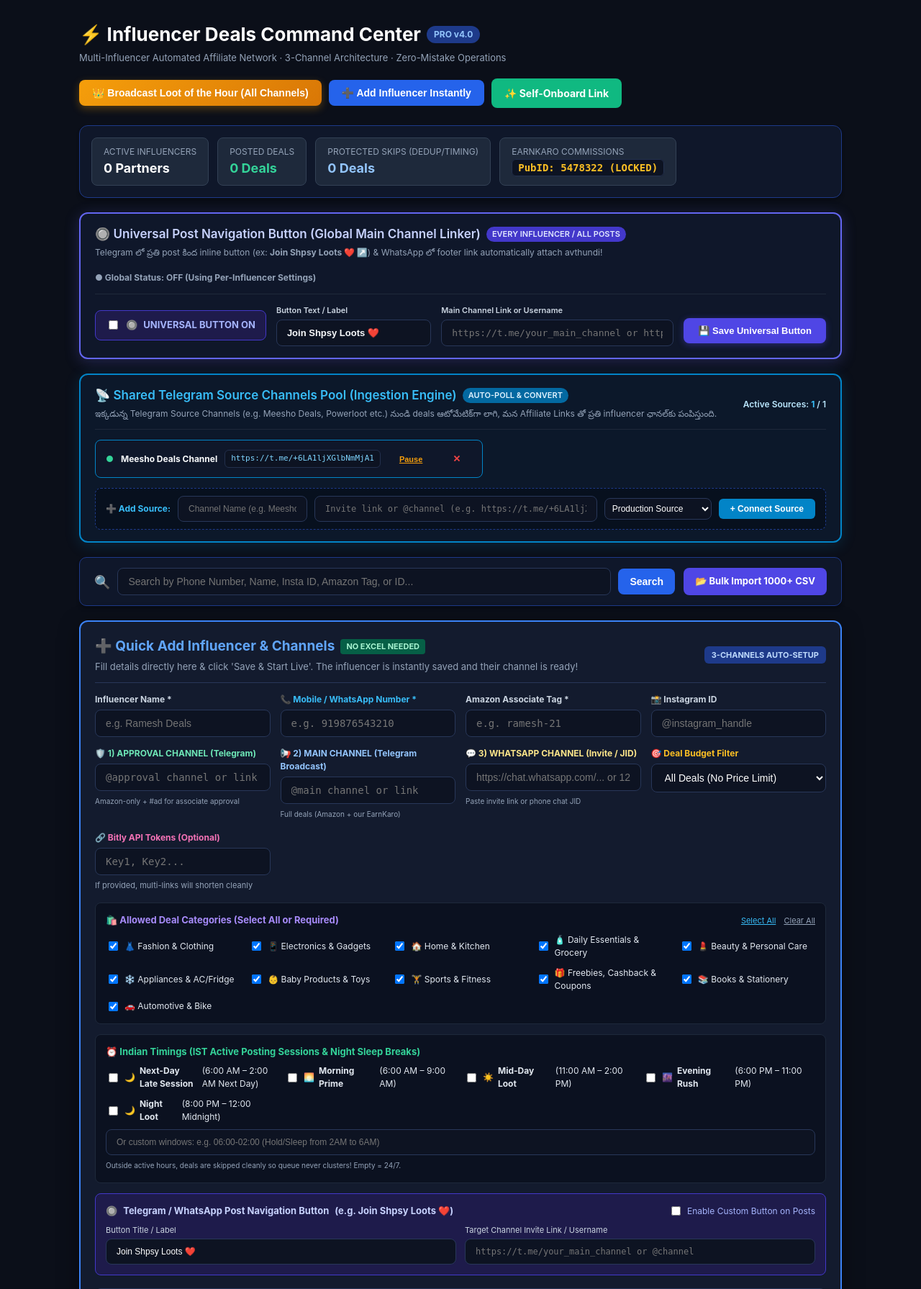
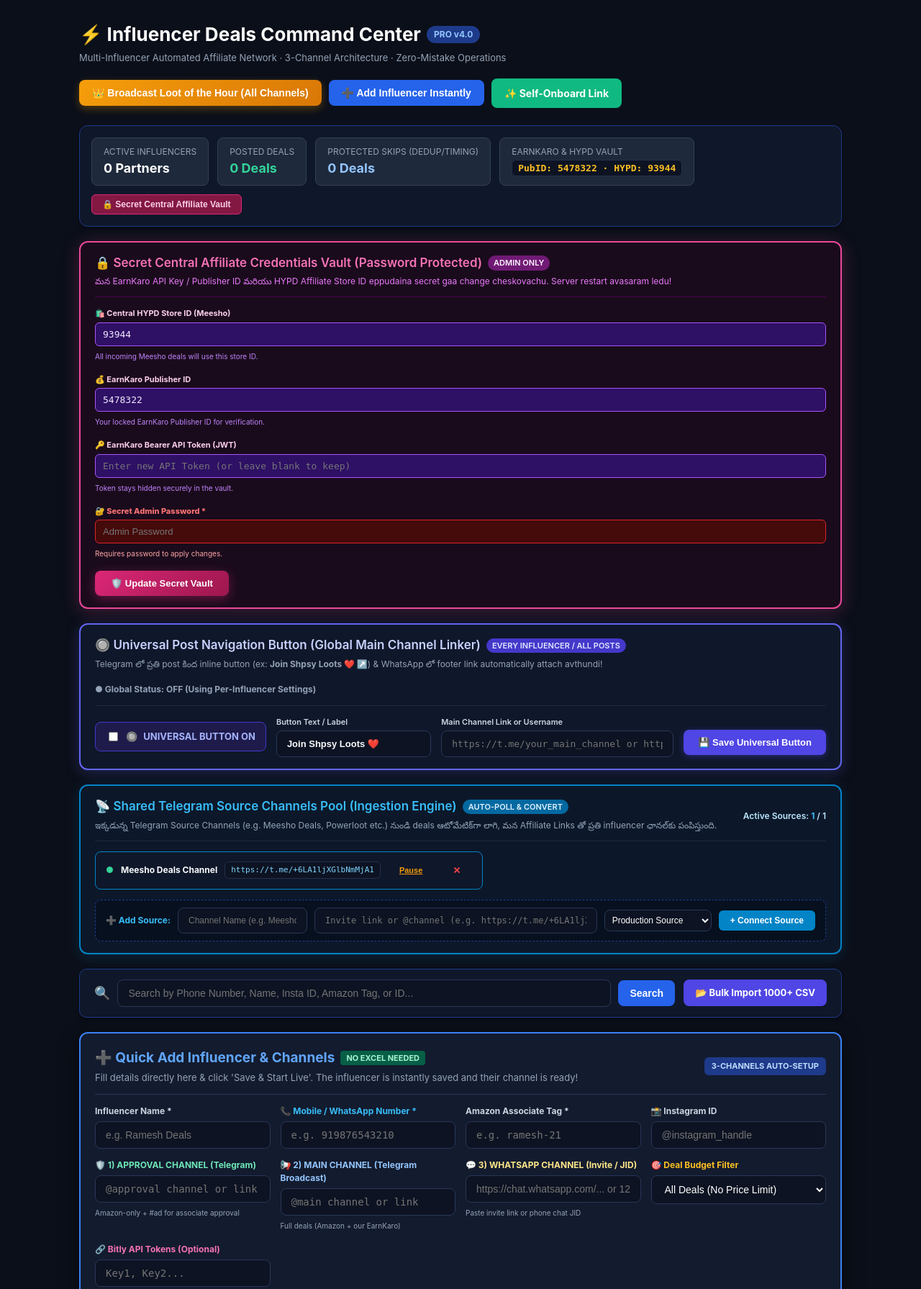
Before and after one commit to charanpendota98-prog/Influencers-deals, a Flask app: page / in a window 1280 px wide. Shown: the part 59-1850 px from the top of the page at 72% size. Run offline with Flask 3, Linux system fonts and the light colour scheme; data comes from the database, SQL or seed files in the repository; data that the repository does not hold is empty.

Commit message:
Add Secret Central Affiliate Vault for EarnKaro and HYPD with admin password protection
Co-authored-by: arena-agent <297053741+arena-agent@users.noreply.github.com>

```diff
--- a/dashboard/app.py
+++ b/dashboard/app.py
@@ -70,8 +70,19 @@
         db.add_source("Meesho Deals Channel", "https://t.me/+6LA1ljXGlbNmMjA1")
         sources = db.list_sources(active_only=False)
 
+    vault_err = request.args.get("vault_err")
+    vault_success = request.args.get("vault_success")
+
+    # Current effective affiliate credentials
+    current_ek_key = settings.get("earnkaro_api_key") or config.EARNKARO_API_KEY or ""
+    current_ek_pubid = settings.get("earnkaro_publisher_id") or config.EARNKARO_PUBLISHER_ID or "5478322"
+    current_hypd_store = settings.get("hypd_store_id") or "93944"
+
     return render_template("index.html", influencers=influencers, stats=stats, vm=vm,
-                           search_query=q, settings=settings, sources=sources)
+                           search_query=q, settings=settings, sources=sources,
+                           vault_err=vault_err, vault_success=vault_success,
+                           current_ek_key=current_ek_key, current_ek_pubid=current_ek_pubid,
+                           current_hypd_store=current_hypd_store)
 
 
 @app.route("/sources/add", methods=["POST"])
@@ -109,6 +120,26 @@
     db.set_global_setting("nav_button_url", nav_btn_url)
 
     return redirect(url_for("index"))
+
+
+@app.route("/admin/affiliate-vault/update", methods=["POST"])
+def update_affiliate_vault():
+    pwd = request.form.get("admin_password", "").strip()
+    if pwd != config.ADMIN_DELETE_PASSWORD:
+        return redirect(url_for("index", vault_err="invalid_password"))
+
+    ek_key = request.form.get("earnkaro_api_key", "").strip()
+    ek_pubid = request.form.get("earnkaro_publisher_id", "").strip()
+    hypd_store = request.form.get("hypd_store_id", "").strip()
+
+    if ek_key:
+        db.set_global_setting("earnkaro_api_key", ek_key)
+    if ek_pubid:
+        db.set_global_setting("earnkaro_publisher_id", ek_pubid)
+    if hypd_store:
+        db.set_global_setting("hypd_store_id", hypd_store)
+
+    return redirect(url_for("index", vault_success="1"))
 
 
 @app.route("/quick-add", methods=["POST"])
--- a/dashboard/templates/index.html
+++ b/dashboard/templates/index.html
@@ -35,16 +35,85 @@
         <b style="color:#93c5fd; font-size:18px;">{{ stats.skipped }} Deals</b>
       </div>
       <div style="background:#1e293b; padding:10px 16px; border-radius:8px; border:1px solid #334155;">
-        <span style="color:#94a3b8; font-size:12px; display:block;">EARNKARO COMMISSIONS</span>
-        <code style="color:#fbbf24; font-size:14px; font-weight:bold;">PubID: 5478322 (LOCKED)</code>
+        <span style="color:#94a3b8; font-size:12px; display:block;">EARNKARO &amp; HYPD VAULT</span>
+        <code style="color:#fbbf24; font-size:13px; font-weight:bold;">PubID: {{ current_ek_pubid }} · HYPD: {{ current_hypd_store }}</code>
       </div>
     </div>
-    {% if vm %}
-      <div style="font-size:12px; color:#94a3b8; text-align:right;">
-        CPU: <b style="color:#fff;">{{ vm.cpu_pct }}%</b> | RAM: <b style="color:#fff;">{{ vm.mem_pct }}%</b> | Bot: <b class="{% if vm.bot_running %}ok{% else %}bad{% endif %}">{% if vm.bot_running %}ONLINE{% else %}DOWN{% endif %}</b>
-      </div>
+    <div style="display:flex; align-items:center; gap:14px;">
+      <button onclick="document.getElementById('affiliate-vault-section').scrollIntoView({behavior: 'smooth'});" style="background:#831843; border:1px solid #db2777; color:#fbcfe8; font-size:12px; font-weight:700; padding:6px 14px; border-radius:6px; cursor:pointer;">
+        🔒 Secret Central Affiliate Vault
+      </button>
+      {% if vm %}
+        <div style="font-size:12px; color:#94a3b8; text-align:right;">
+          CPU: <b style="color:#fff;">{{ vm.cpu_pct }}%</b> | RAM: <b style="color:#fff;">{{ vm.mem_pct }}%</b> | Bot: <b class="{% if vm.bot_running %}ok{% else %}bad{% endif %}">{% if vm.bot_running %}ONLINE{% else %}DOWN{% endif %}</b>
+        </div>
+      {% endif %}
+    </div>
+  </div>
+</section>
+
+<!-- 🔒 SECRET CENTRAL AFFILIATE VAULT (EARNKARO & HYPD PASSWORD-PROTECTED MANAGER) -->
+<section id="affiliate-vault-section" class="card" style="border: 2px solid #ec4899; background: #1a0b1c; padding: 16px 20px; border-radius: 12px; margin-bottom: 20px; box-shadow:0 4px 25px rgba(236,72,153,0.25);">
+  <div style="display:flex; justify-content:space-between; align-items:center; flex-wrap:wrap; gap:12px; border-bottom:1px solid #4a044e; padding-bottom:12px; margin-bottom:14px;">
+    <div>
+      <h3 style="margin:0; font-size:17px; color:#f472b6; display:flex; align-items:center; gap:8px;">
+        🔒 Secret Central Affiliate Credentials Vault (Password Protected)
+        <span style="font-size:11px; background:#701a75; color:#fdf4ff; padding:2px 8px; border-radius:12px;">ADMIN ONLY</span>
+      </h3>
+      <p class="hint" style="margin:4px 0 0; font-size:12px; color:#e879f9;">
+        మన EarnKaro API Key / Publisher ID మరియు HYPD Affiliate Store ID eppudaina secret gaa change cheskovachu. Server restart avasaram ledu!
+      </p>
+    </div>
+    {% if vault_success %}
+      <span style="background:#065f46; color:#6ee7b7; padding:4px 12px; border-radius:6px; font-size:12px; font-weight:bold;">
+        ✅ Affiliate Credentials Updated Successfully!
+      </span>
+    {% elif vault_err %}
+      <span style="background:#7f1d1d; color:#fca5a5; padding:4px 12px; border-radius:6px; font-size:12px; font-weight:bold;">
+        ❌ Invalid Admin Password! Access Denied.
+      </span>
     {% endif %}
   </div>
+
+  <form method="post" action="{{ url_for('update_affiliate_vault') }}" style="display:grid; grid-template-columns: repeat(auto-fit, minmax(220px, 1fr)) auto; gap:14px; align-items:flex-end;">
+    <div>
+      <label style="font-size:11px; color:#fbcfe8; display:block; margin-bottom:4px; font-weight:700;">
+        🛍️ Central HYPD Store ID (Meesho)
+      </label>
+      <input name="hypd_store_id" value="{{ current_hypd_store }}" placeholder="93944" style="width:100%; font-size:13px; font-family:monospace; background:#2e1065; border:1px solid #a855f7; color:#f3e8ff; padding:8px 10px; border-radius:6px;" required />
+      <span class="hint" style="font-size:10px; color:#c084fc;">All incoming Meesho deals will use this store ID.</span>
+    </div>
+
+    <div>
+      <label style="font-size:11px; color:#fbcfe8; display:block; margin-bottom:4px; font-weight:700;">
+        💰 EarnKaro Publisher ID
+      </label>
+      <input name="earnkaro_publisher_id" value="{{ current_ek_pubid }}" placeholder="5478322" style="width:100%; font-size:13px; font-family:monospace; background:#2e1065; border:1px solid #a855f7; color:#f3e8ff; padding:8px 10px; border-radius:6px;" required />
+      <span class="hint" style="font-size:10px; color:#c084fc;">Your locked EarnKaro Publisher ID for verification.</span>
+    </div>
+
+    <div>
+      <label style="font-size:11px; color:#fbcfe8; display:block; margin-bottom:4px; font-weight:700;">
+        🔑 EarnKaro Bearer API Token (JWT)
+      </label>
+      <input type="password" name="earnkaro_api_key" placeholder="Enter new API Token (or leave blank to keep)" style="width:100%; font-size:13px; font-family:monospace; background:#2e1065; border:1px solid #a855f7; color:#f3e8ff; padding:8px 10px; border-radius:6px;" />
+      <span class="hint" style="font-size:10px; color:#c084fc;">Token stays hidden securely in the vault.</span>
+    </div>
+
+    <div>
+      <label style="font-size:11px; color:#f87171; display:block; margin-bottom:4px; font-weight:800;">
+        🔐 Secret Admin Password *
+      </label>
+      <input type="password" name="admin_password" placeholder="Admin Password" required style="width:100%; font-size:13px; background:#450a0a; border:1px solid #dc2626; color:#fecaca; padding:8px 10px; border-radius:6px;" />
+      <span class="hint" style="font-size:10px; color:#fca5a5;">Requires password to apply changes.</span>
+    </div>
+
+    <div>
+      <button type="submit" style="background: linear-gradient(135deg, #db2777, #9d174d); color:white; padding:10px 22px; font-weight:800; border-radius:8px; border:none; cursor:pointer; font-size:13px; box-shadow:0 4px 15px rgba(219,39,119,0.4); white-space:nowrap;">
+        🛡️ Update Secret Vault
+      </button>
+    </div>
+  </form>
 </section>
 
 <!-- GLOBAL POST NAVIGATION BUTTON (UNIVERSAL SETTINGS BAR) -->
--- a/influencer_hub/pipeline.py
+++ b/influencer_hub/pipeline.py
@@ -263,7 +263,9 @@
             # Check if this deal needs Bitly URL shortening:
             # ONLY used if influencer has provided their Bitly API key (or channel has its own key)
             effective_bitly_key = (ch.get("bitly_api_key") or inf.get("bitly_api_key") or "").strip()
-            effective_hypd_store = (ch.get("hypd_store_id") or inf.get("hypd_store_id") or "93944").strip()
+            # Resolve HYPD Store ID priority: Channel override -> Influencer profile -> Global Central Secret Setting -> default "93944"
+            global_hypd_store = db.get_global_setting("hypd_store_id", "93944")
+            effective_hypd_store = (ch.get("hypd_store_id") or inf.get("hypd_store_id") or global_hypd_store or "93944").strip()
             shortened_map = {}
 
             if effective_bitly_key and role != "approval":
```
Also changed, not shown: influencer_hub/earnkaro.py (+13 -6 lines), tests/test_secret_affiliate_vault.py (added, +40 -0 lines).
